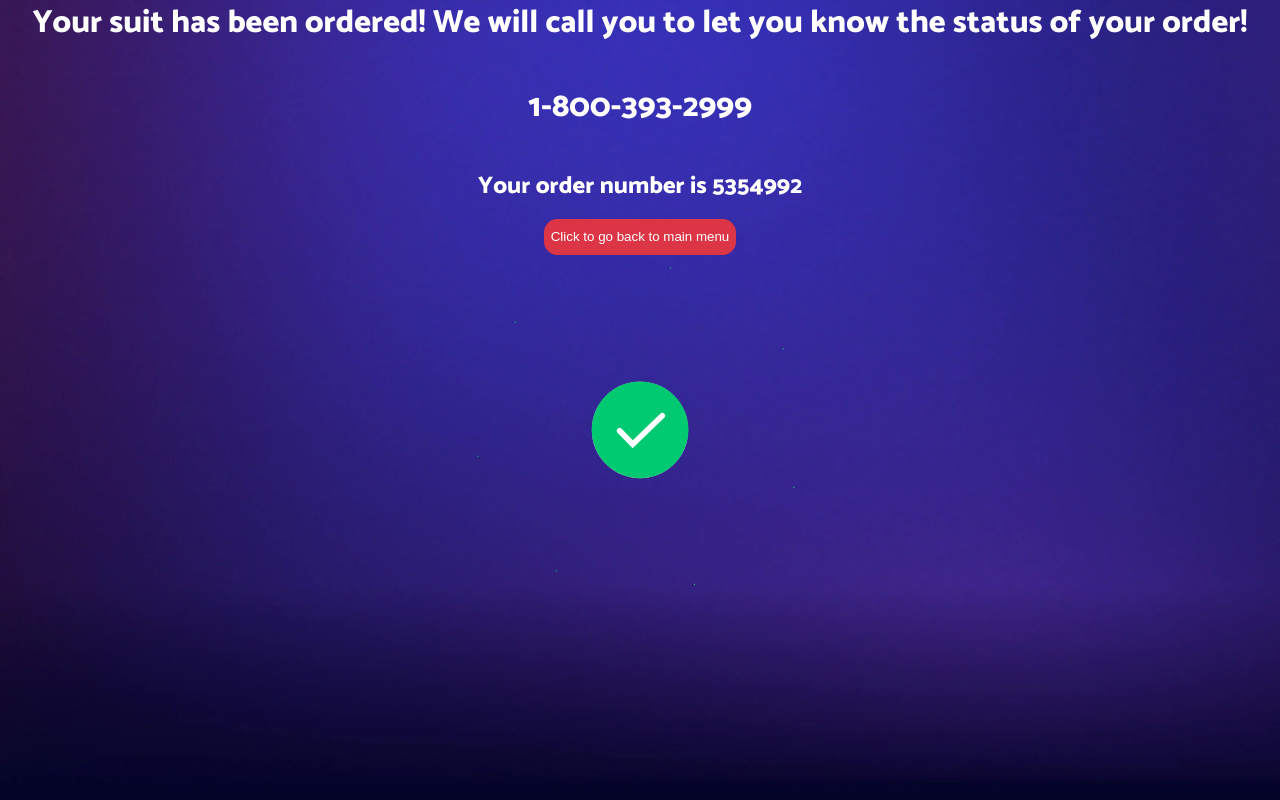
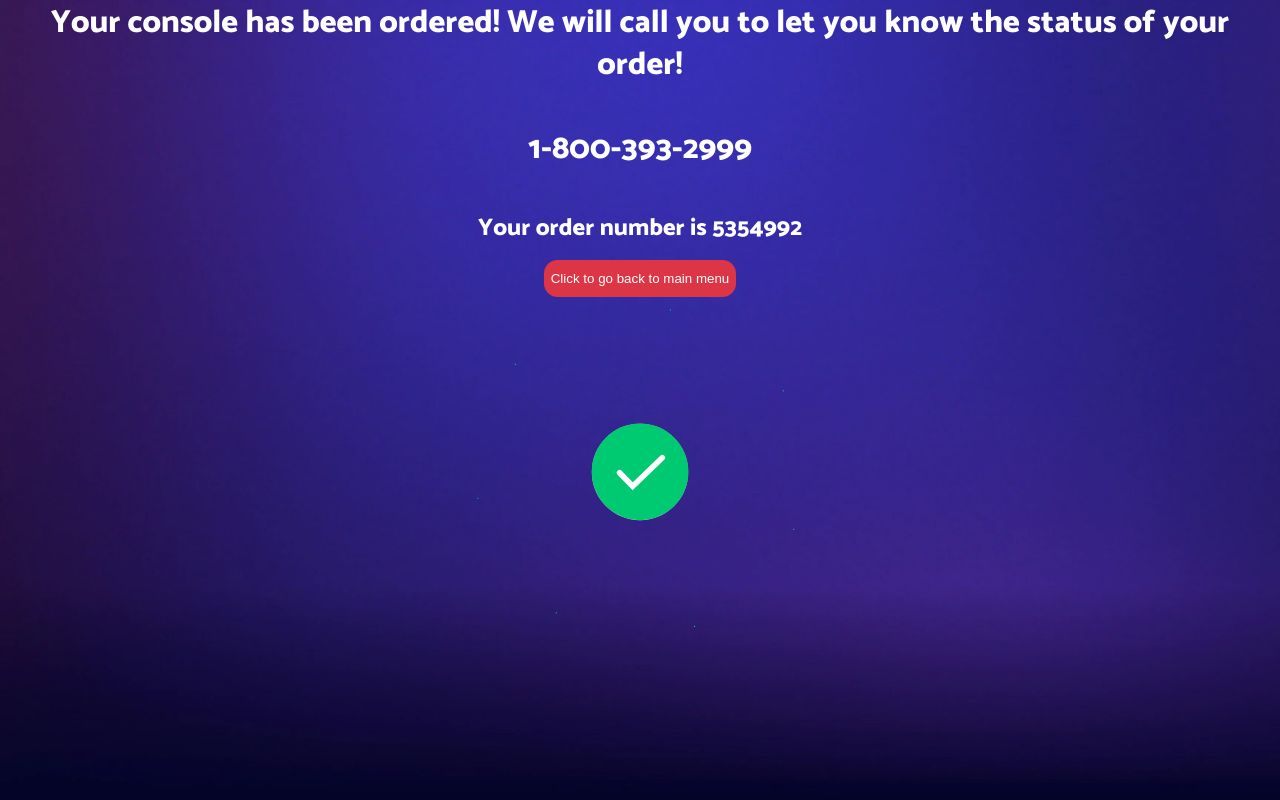
Before and after one commit to hectorgomez74343/react-sell-video-games, a React app: page /#/confirmation-order in a window 1280 px wide. Built offline with nearby package versions, Linux system fonts and the light colour scheme.

Commit message:
Changed confirmation text

```diff
--- a/src/components/ConfirmationPage.js
+++ b/src/components/ConfirmationPage.js
@@ -11,8 +11,8 @@ function ConfirmationPage(props) {
   return (
     <div>
       <h2>
-        Your suit has been ordered! We will call you to let you know the status
-        of your order!
+        Your console has been ordered! We will call you to let you know the
+        status of your order!
       </h2>
       <h4 className="phone-number phone-text-size">1-800-393-2999</h4>
       <h1 className="phone-number">Your order number is 5354992</h1>
```
